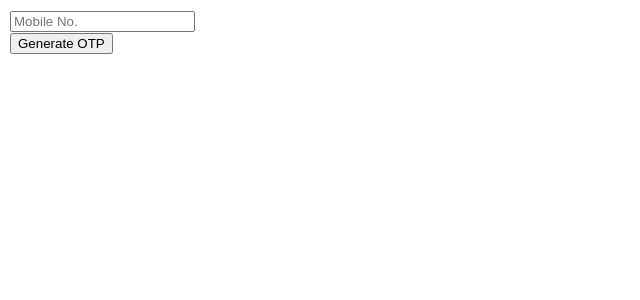
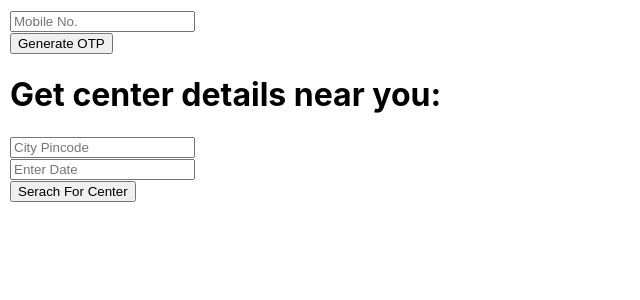
Before and after one commit to Shubhnaik19/getYourJab, a React (Create React App) app: page / in a window 1280 px wide. Shown: the top 300 px of the page, without its empty margins (0-640 px from the left). Built offline with nearby package versions, Linux system fonts and the light colour scheme.

Commit message:
Search Center by pincode and date

```diff
--- a/src/App.js
+++ b/src/App.js
@@ -4,6 +4,8 @@ import { Component } from "react";
 import FormComponent from "./Component/formComponent";
 import Login from "./Component/loginForm";
 import CertificateDownload from "./Component/certificateDownload";
+import BeneficiaryDetails from "./Component/BeneficiaryDetails";
+import CenterDetails from "./Component/centerDetails";
 import { sha256 } from "js-sha256";
 import axios from "axios";
 
@@ -90,6 +92,9 @@ class App extends Component {
             onDownload={this.onDownload}
           ></CertificateDownload>
         )}
+        {token && <BeneficiaryDetails token={token}></BeneficiaryDetails>}
+        <h1>Get center details near you:</h1>
+        <CenterDetails></CenterDetails>
       </div>
     );
   }
--- /dev/null
+++ b/src/Component/BeneficiaryDetails.js
@@ -0,0 +1,32 @@
+import { Component } from 'react';
+import axios from "axios";
+
+class BeneficiaryDetails extends Component {
+    state = { beneficiaryDetails : null, }
+
+    componentDidMount(){
+             const config = {
+              headers: { Authorization: `Bearer ${this.props.token}` },
+            };
+            axios
+              .get(
+                `https://cdndemo-api.co-vin.in/api/v2/appointment/beneficiaries`,
+                 config
+              )
+              .then((response) => {
+                this.setState({beneficiaryDetails : JSON.stringify(response.data)})
+              })
+              .catch((err) => {
+                console.log(err);
+              });
+    }
+    render() {
+        return (
+            <div>
+                {this.state.beneficiaryDetails}
+            </div>
+        );
+    }
+}
+
+export default BeneficiaryDetails;
--- /dev/null
+++ b/src/Component/centerDetails.js
@@ -0,0 +1,37 @@
+import { Component } from 'react';
+import axios from 'axios';
+
+class ceterDetails extends Component {
+    state = { centerDetails : null }
+    getCenterDetails = async (e) =>{
+        e.preventDefault();
+        const pinCode = e.target.elements.pincode.value;
+        const date = e.target.elements.date.value;
+       axios
+         .get(
+           `https://cdn-api.co-vin.in/api/v2/appointment/sessions/public/findByPin?pincode=${pinCode}&date=${date}`
+         )
+         .then((response) => {
+           this.setState({centerDetails : JSON.stringify(response.data)})
+         })
+         .catch((err) => {
+           console.log(err);
+         });
+}
+    render() {
+        const {centerDetails} = this.state;
+        return (
+            <div className="container">
+                <form onSubmit={this.getCenterDetails}>
+                    <div className="cityCenter"><input type="text" className="otpForm" name="pincode" placeholder="City Pincode" /></div>
+                    <div className="cityCenter"><input type="text" className="otpForm" name="date" placeholder="Enter Date" /></div>
+                    <div className="button submit"><button className="otpButton">Serach For Center</button></div>
+                </form>
+                {centerDetails && <div>
+                    {centerDetails}</div>}
+            </div>
+        );
+    }
+}
+
+export default ceterDetails;
```
